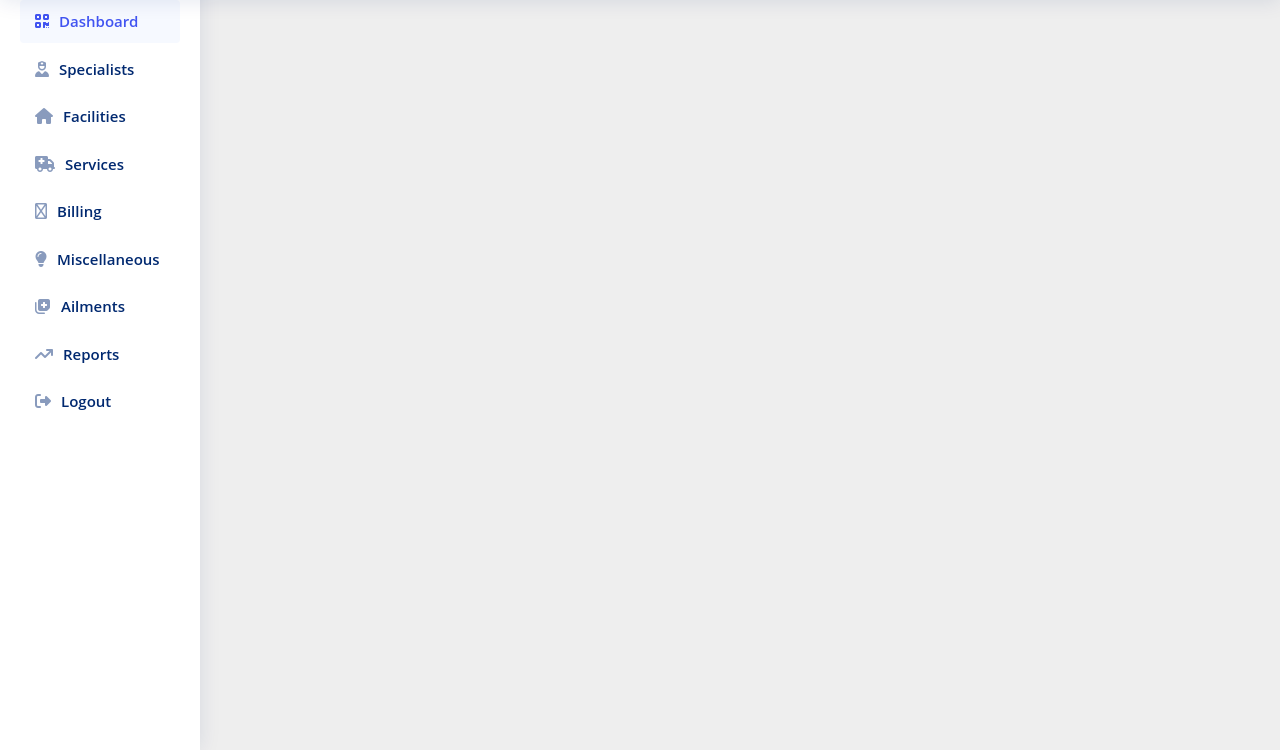
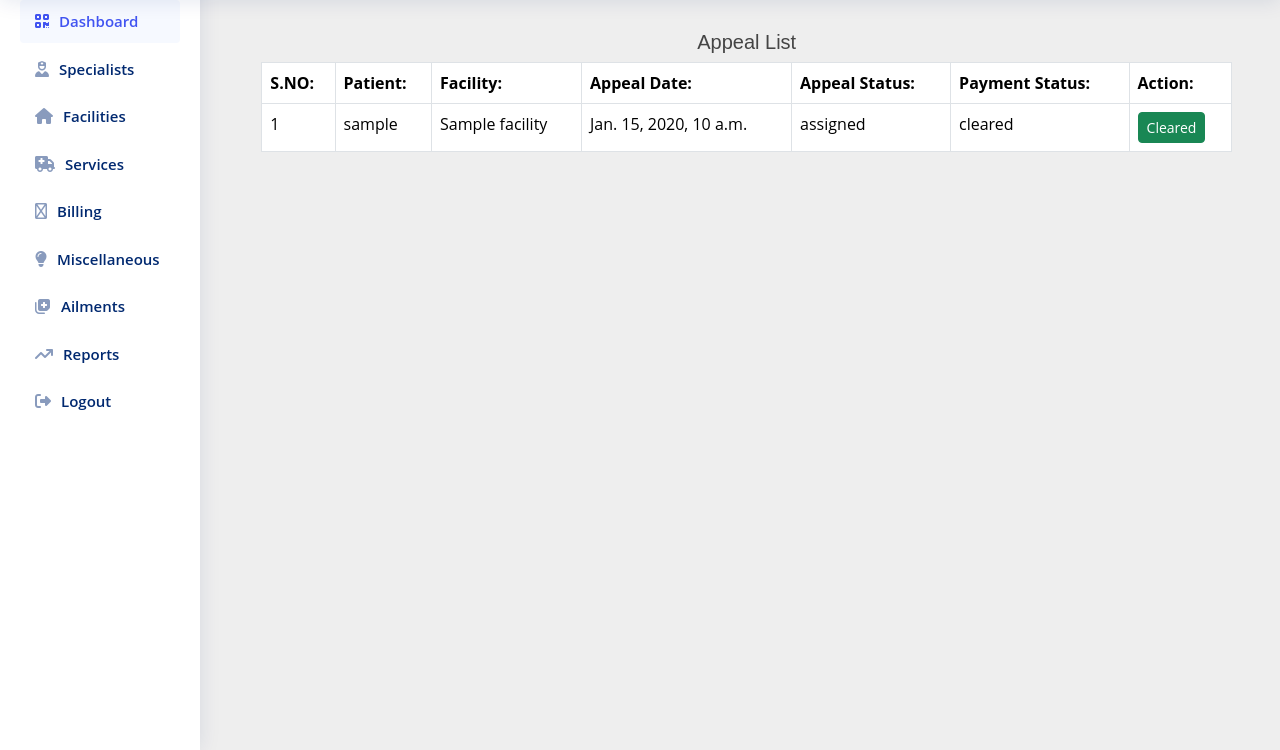
Before and after one commit to wilson-mutinda/mymobclinic, a Django app: page /dashboard in a window 1280 px wide. Shown: the part 50-800 px from the top of the page. Run offline with Django 5.2, Linux system fonts and the light colour scheme; a user stored in the database is signed in; tables that the repository leaves empty hold one stand-in row (values such as "Sample post").

Commit message:
finalize on facility module

```diff
--- a/sasa/static/css/style.css
+++ b/sasa/static/css/style.css
@@ -1343,3 +1343,14 @@ body{margin-top:20px;
       height:800px;
     }
   }
+
+
+  .bodysystem-container {
+      margin-top: 1px; /* Adjusted margin */
+  }
+  .bodysystem-name {
+      font-weight: bold;
+  }
+  .service-name {
+      margin-left: 10px; /* Smaller indentation for services */
+  }
--- a/sasa/templates/blog/dashboard.html
+++ b/sasa/templates/blog/dashboard.html
@@ -299,8 +299,6 @@
                     </li><!-- End F.A.Q Page Nav -->
                 </ul>
             </aside><!-- End Sidebar -->
-
-            <!-- Main Content -->
         </div>
     </div>
     {% block content %}{% endblock content %}
--- /dev/null
+++ b/sasa/templates/blog/dashboard_appeal_fetch.html
@@ -0,0 +1,104 @@
+{% extends "blog/dashboard.html" %}
+
+{% block content %}
+<div class="container-fluid">
+    <div class="row">
+        <!-- Main Content -->
+        <main class="col-md-10 ms-sm-auto col-lg-10 px-md-4" style="margin-top: 60px;">
+            <div class="container-fluid">
+                <div class="row">
+                    <div class="col-12">
+                        <h5 style="text-align: center;">Appeal List</h5>
+                        <div class="container">
+                            <table class="table table-bordered">
+                                <thead>
+                                    <tr>
+                                        <th scope="col">S.NO:</th>
+                                        <th scope="col">Patient:</th>
+                                        <th scope="col">Facility:</th>
+                                        <th scope="col">Appeal Date:</th>
+                                        <th scope="col">Appeal Status:</th>
+                                        <th scope="col">Payment Status:</th>
+                                        <th scope="col">Action:</th>
+                                    </tr>
+                                </thead>
+                                <tbody>
+                                    {% for appeal in appeals %}
+                                        <tr>
+                                            <td>{{ forloop.counter }}</td>
+                                            <td>{{ appeal.patient_id.username }}</td>
+                                            <td>{{ appeal.facility_id.name }}</td>
+                                            <td>{{ appeal.appeal_date }}</td>
+                                            <td>{{ appeal.appeal_status }}</td>
+                                            <td>{{ appeal.payment_status }}</td>
+                                            <td>
+                                                {% if appeal.appeal_status == 'assigned' and appeal.payment_status != 'cleared' %}
+                                                    <button type="button" class="btn btn-secondary btn-sm" disabled>Assigned</button>
+                                                {% elif appeal.payment_status == 'cleared' %}
+                                                    <a href="#" class="btn btn-success btn-sm" data-bs-toggle="modal" data-bs-target="#attendToModal" disabled>Cleared</a>
+                                                {% else %}
+                                                    <a href="#" class="btn btn-info btn-sm" data-bs-toggle="modal" data-bs-target="#attendToModal">Attend to</a>
+                                                {% endif %}
+                                            </td>
+                                        </tr>
+
+                                        <!-- Modal -->
+                                        <div class="modal fade" id="attendToModal{{ appeal.id }}" tabindex="-1" aria-labelledby="attendToModalLabel{{ appeal.id }}" aria-hidden="true">
+                                            <div class="modal-dialog modal-lg">
+                                                <div class="modal-content">
+                                                    <div class="modal-header">
+                                                        <h5 class="modal-title" id="attendToModalLabel{{ appeal.id }}" style="text-align: center;">Info Modal</h5>
+                                                        <button type="button" class="btn-close" data-bs-dismiss="modal" aria-label="Close"></button>
+                                                    </div>
+                                                    <div class="modal-body">
+                                                        <div class="container-fluid">
+                                                            <div class="row">
+                                                                <div class="col-md-4">Patient: {{ appeal.patient_id.username }}</div>
+                                                                <div class="col-md-4">Address: {{ appeal.facility_id.address }}</div>
+                                                                <div class="col-md-4">Appeal Time: {{ appeal.appeal_date }}</div>
+                                                            </div>
+                                                            <div class="row" style="margin-top: 10px;">
+                                                                <div class="col-sm-9">
+                                                                    Diagnosis:
+                                                                    <ul>
+                                                                        {% for diagnosis in appeal.diagnoses %}
+                                                                            <li>{{ diagnosis.system_discomfort.discomfort_name }}</li>
+                                                                        {% endfor %}
+                                                                    </ul>
+                                                                </div>
+                                                            </div>
+                                                            <div class="row" style="margin-top: 10px;">
+                                                                <div class="col-sm-9">
+                                                                    <form action="{% url 'assign_appeal' appeal.id %}" method="post">
+                                                                        {% csrf_token %}
+                                                                        <div class="form-group">
+                                                                            <label for="specialist{{ appeal.id }}">Assign Specialist:</label>
+                                                                            <select class="form-select" name="specialist" id="specialist{{ appeal.id }}">
+                                                                                {% for specialist in specialists %}
+                                                                                    <option value="{{ specialist.id }}">{{ specialist.first_name }}</option>
+                                                                                {% endfor %}
+                                                                            </select>
+                                                                        </div>
+                                                                        <button type="submit" class="btn btn-success" style="margin-top: 10px;">Assign</button>
+                                                                    </form>
+                                                                </div>
+                                                            </div>
+                                                        </div>
+                                                    </div>
+                                                    <div class="modal-footer">
+                                                        <button type="button" class="btn btn-secondary" data-bs-dismiss="modal">Close</button>
+                                                    </div>
+                                                </div>
+                                            </div>
+                                        </div>
+                                    {% endfor %}
+                                </tbody>
+                            </table>
+                        </div>
+                    </div>
+                </div>
+            </div>
+        </main>
+    </div>
+</div>
+{% endblock content %}
--- a/sasa/templates/blog/home.html
+++ b/sasa/templates/blog/home.html
@@ -32,7 +32,7 @@
             <div class="col-md-6 col-lg-3" data-aos="zoom-out" data-aos-delay="300">
               <div class="icon-box">
                 <div class="icon"><i class="bi bi-geo-alt"></i></div>
-                <h4 class="title"><a href="{%url 'service_fetch'%}">Booking</a></h4>
+                <h4 class="title"><a href="{%url 'facility_book_page'%}">Booking</a></h4>
                 <p class="description">Book for a clinic from facility of your choice.</p>
               </div>
             </div><!--End Icon Box -->
--- a/sasa/urls.py
+++ b/sasa/urls.py
@@ -44,4 +44,9 @@ urlpatterns=[
     path('symptoms_step1/', views.symptoms_step1, name='symptoms_step1'),
     path('severity_page/', views.severity, name='severity'),
     path('fetch_severity_and_facility', views.fetch_severity_and_facility, name='fetch_severity_and_facility'),
+    path('patient_facility_fetch', views.patient_facility_fetch, name='patient_facility_fetch'),
+    path('create_appeal/<int:facility_id>/', views.create_appeal, name='create_appeal'),
+    path('dashboard_appeal_fetch', views.dashboard_appeal_fetch, name='dashboard_appeal_fetch'),
+    path('assign_appeal/<int:appeal_id>/', views.assign_appeal, name='assign_appeal'),
+    path('facility_book_page', views.facility_book_page, name='facility_book_page'),
 ]
--- a/sasa/views.py
+++ b/sasa/views.py
@@ -1,9 +1,10 @@
 from django.shortcuts import render, redirect, get_object_or_404
 from .forms import SpecialistClassificationForm, SystemdiscomfortForm, BodysystemForm, SpecialistSpecificationForm, UserForm, FacilityForm, ServiceCategoryForm,ServiceForm, CountyForm, SubCountyForm, LoginForm
-from .models import SpecialistClassification,Bodysystem,Systemdiscomfort,Patientdiagnosis, Symptom, ServiceCategory, County, SubCounty, Facility,Service, CustomUser, SpecialistSpecification
+from .models import SpecialistClassification,Appeal,Appeal_Assignment, Bodysystem,Systemdiscomfort,Patientdiagnosis, Symptom, ServiceCategory, County, SubCounty, Facility,Service, CustomUser, SpecialistSpecification
 from django.core.paginator import Paginator
 from django.contrib.auth import authenticate, login as auth_login, logout as auth_logout
 from django.contrib.auth.decorators import login_required
+from django.utils import timezone
 from django.utils.text import slugify
 from django.conf import settings
 from django.http import JsonResponse, HttpResponse
@@ -39,8 +40,6 @@ def symptoms_step1(request):
 
     bodysystems = Bodysystem.objects.all()
     return render(request, 'blog/symptoms.html', {'bodysystems': bodysystems})
-
-
 
 @login_required
 def severity(request):
@@ -109,9 +108,12 @@ def fetch_severity_and_facility(request):
 
     # Fetch all facilities
     facilities = Facility.objects.all()
+    bodysystems=Bodysystem.objects.all()
+
 
     context = {
         'bodysystem_diagnoses': bodysystem_diagnoses,
+        'bodysystems': bodysystems,
         'facilities': facilities
     }
 
@@ -143,7 +145,23 @@ def logout(request):
 
 @login_required
 def dashboard(request):
-    return render(request, "blog/dashboard.html")
+    appeals = Appeal.objects.all().select_related('patient_id', 'facility_id')
+    patient_ids = [appeal.patient_id.id for appeal in appeals]
+    diagnoses = Patientdiagnosis.objects.filter(patient_id__in=patient_ids).select_related('system_discomfort__body_system')
+    patient_diagnoses = {}
+    for diagnosis in diagnoses:
+        if diagnosis.patient_id not in patient_diagnoses:
+            patient_diagnoses[diagnosis.patient_id] = []
+        patient_diagnoses[diagnosis.patient_id].append(diagnosis)
+    for appeal in appeals:
+        appeal.diagnoses = patient_diagnoses.get(appeal.patient_id.id, [])
+    specialists = CustomUser.objects.filter(role='doctor')
+
+    context = {
+        'appeals': appeals,
+        'specialists': specialists,
+    }
+    return render(request, "blog/dashboard_appeal_fetch.html", context)
 
 def enroll_facility(request):
     if request.method=="POST":
@@ -456,3 +474,70 @@ def fetch_symptoms(request):
         symptoms = Systemdiscomfort.objects.filter(body_system_id=body_system_id).values('id', 'discomfort_name')
         return JsonResponse(list(symptoms), safe=False)
     return JsonResponse([], safe=False)
+
+def patient_facility_fetch(request):
+    facilities=Facility.objects.all()
+    bodysystems=Bodysystem.objects.all()
+    context={
+        'facilities': facilities,
+        'bodysystems':bodysystems
+    }
+    return render(request, "blog/patient_facility_fetch.html", context)
+
+@login_required
+def create_appeal(request, facility_id):
+    facility = Facility.objects.get(id=facility_id)
+    user = request.user
+
+    Appeal.objects.create(
+        patient_id=user,
+        facility_id=facility,
+        appeal_date=timezone.now(),
+        appeal_status='pending',
+        payment_status='null'
+    )
+
+    return redirect('symptoms_step1')
+
+def dashboard_appeal_fetch(request):
+    appeals = Appeal.objects.all().select_related('patient_id', 'facility_id')
+    patient_ids = [appeal.patient_id.id for appeal in appeals]
+    diagnoses = Patientdiagnosis.objects.filter(patient_id__in=patient_ids).select_related('system_discomfort__body_system')
+    patient_diagnoses = {}
+    for diagnosis in diagnoses:
+        if diagnosis.patient_id not in patient_diagnoses:
+            patient_diagnoses[diagnosis.patient_id] = []
+        patient_diagnoses[diagnosis.patient_id].append(diagnosis)
+    for appeal in appeals:
+        appeal.diagnoses = patient_diagnoses.get(appeal.patient_id.id, [])
+    specialists = CustomUser.objects.filter(role='doctor')
+
+    context = {
+        'appeals': appeals,
+        'specialists': specialists,
+    }
+    return render(request, "blog/dashboard_appeal_fetch.html", context)
+
+
+def assign_appeal(request, appeal_id):
+    appeal = get_object_or_404(Appeal, id=appeal_id)
+    specialist_id = request.POST.get('specialist')
+    specialist = get_object_or_404(CustomUser, id=specialist_id)
+    Appeal_Assignment.objects.create(
+        patient=appeal.patient_id,
+        appeal=appeal,
+        specialist=specialist
+    )
+    appeal.appeal_status = 'assigned'
+    appeal.save()
+
+    return redirect('dashboard_appeal_fetch')
+
+@login_required
+def facility_book_page(request):
+    user=request.user
+    appeals = Appeal.objects.filter(patient_id=user)
+    context = {
+        'appeals': appeals,
+    }
+    return render(request, "blog/facility_book_page.html", context)
```
Also changed, not shown: sasa/forms.py (+1 -43 lines), sasa/models.py (+16 -3 lines), sasa/static/css/main.css (+11 -0 lines), sasa/templates/blog/appeal.html (added, +12 -0 lines), sasa/templates/blog/facility_book_page.html (added, +37 -0 lines), sasa/templates/blog/fetch_severity_and_facility.html (+55 -15 lines), sasa/templates/blog/patient_facility_fetch.html (added, +52 -0 lines), sasa/migrations/0007_remove_facilityservice_groups_and_more.py (added), sasa/migrations/0008_remove_appeal_groups_remove_appeal_user_permissions_and_more.py (added).
